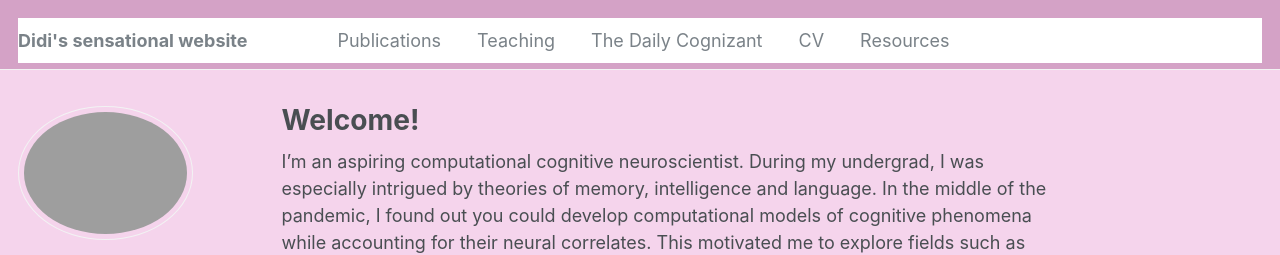
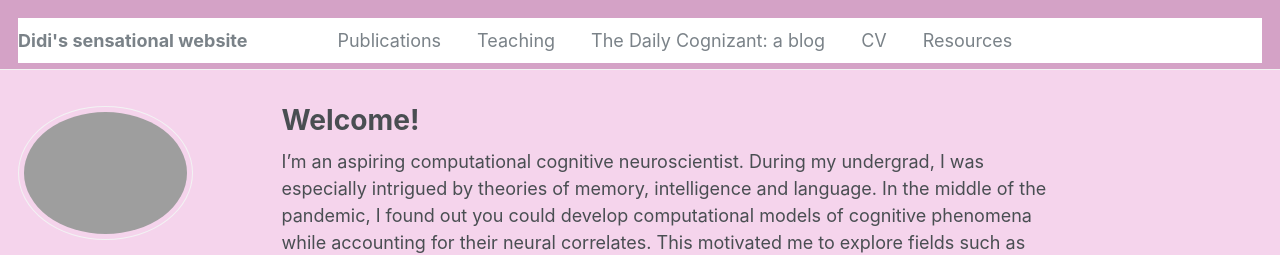
Before and after one commit to neurodidi/neurodidi.github.io, a Jekyll site: the page built from _pages/about.md, in a window 1280 px wide. Shown: the top 255 px of the page. Built offline with Jekyll 4.4.1, drawn with Linux system fonts in a browser that asks for light colours; some web fonts are replaced; a script that is not in the unit is left out.

Commit message:
Update navigation.yml

```diff
--- a/_data/navigation.yml
+++ b/_data/navigation.yml
@@ -17,7 +17,7 @@ main:
  # - title: "Portfolio"
  #   url: /portfolio/
 
-  - title: "The Daily Cognizant"
+  - title: "The Daily Cognizant: a blog"
     url: /year-archive/
 
   - title: "CV"
```
